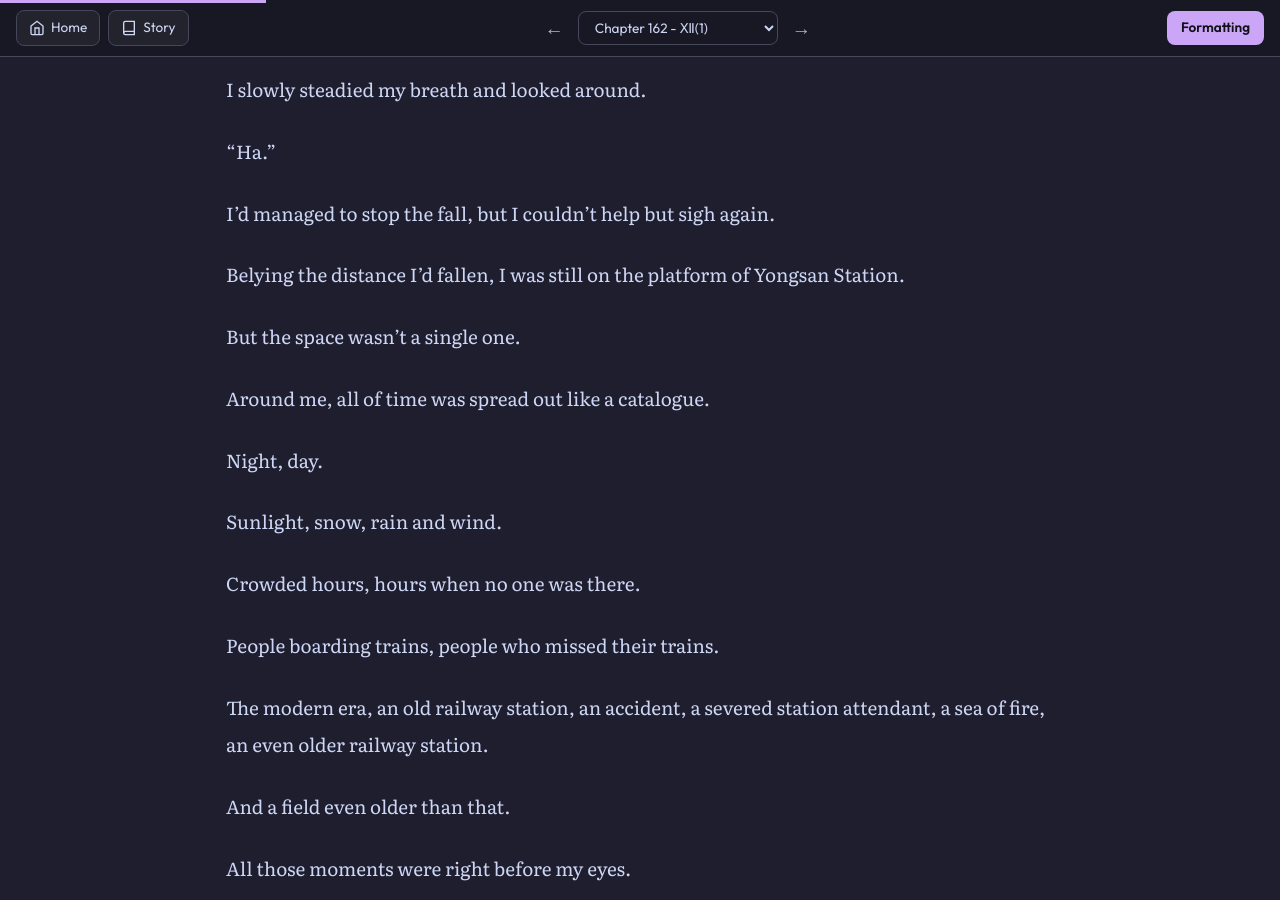
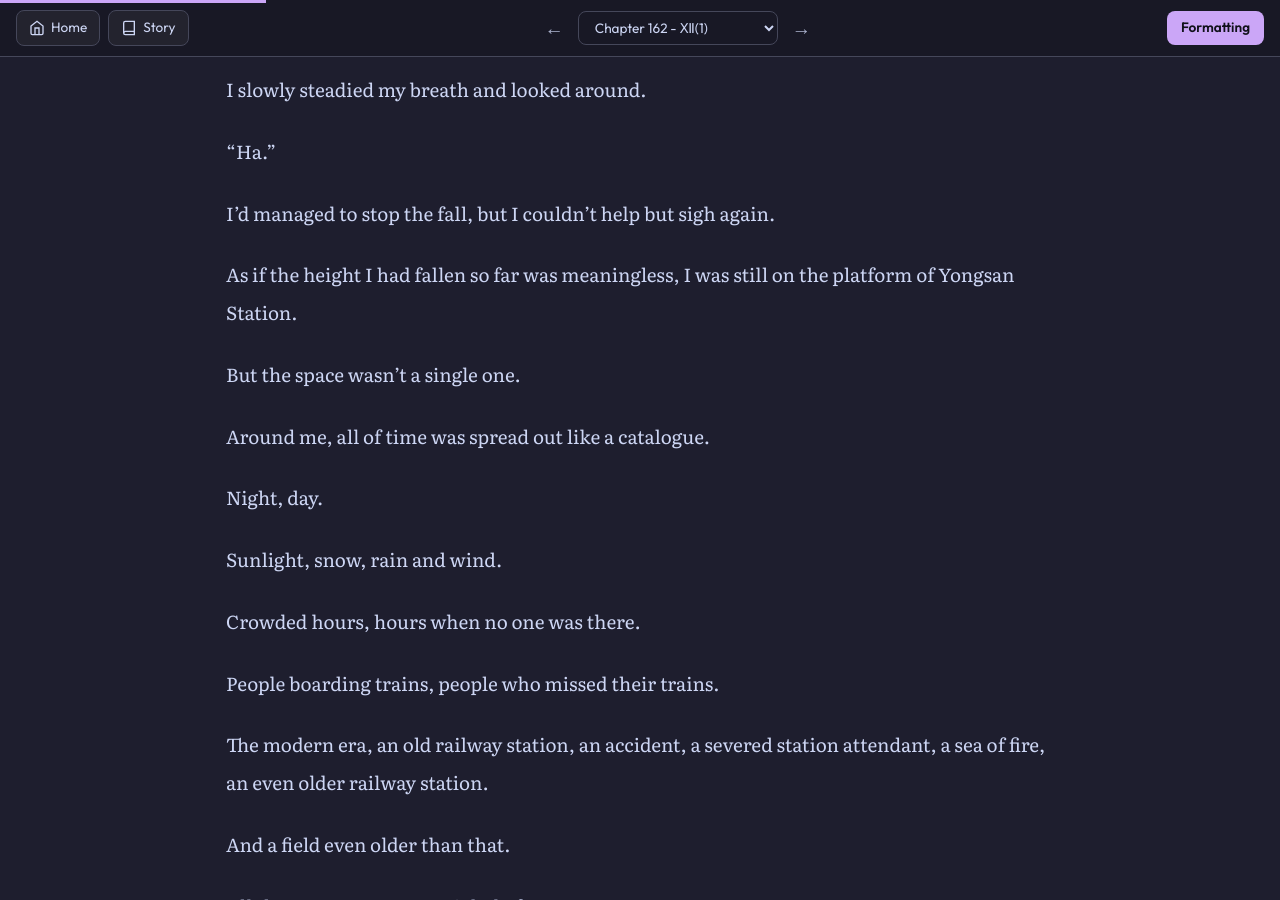
Before and after one commit to soleumn/soleumn.github.io, a Jekyll site: the page built from _chapters/esg/ch162.md, in a window 1280 px wide and 900 px high, scrolled down 2733 px. Built offline with Jekyll 4.4.1, drawn with Linux system fonts in a browser that asks for light colours; comment, search, counter and statistics services are not loaded.

Commit message:
Update ch162.md

```diff
--- a/_chapters/esg/ch162.md
+++ b/_chapters/esg/ch162.md
@@ -95,7 +95,7 @@ I slowly steadied my breath and looked around.
 
 I'd managed to stop the fall, but I couldn't help but sigh again.
 
-Belying the distance I'd fallen, I was still on the platform of Yongsan Station.
+As if the height I had fallen so far was meaningless, I was still on the platform of Yongsan Station.
 
 But the space wasn't a single one.
 
```
